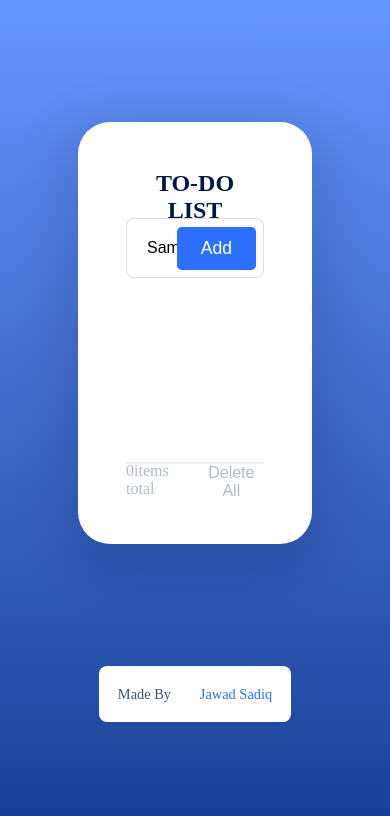
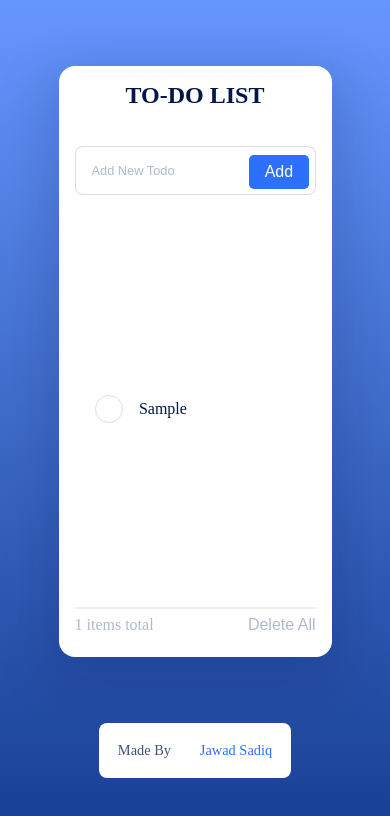
Before and after one commit to JawadSadi/Todo-Website-with-HTML-CSS-and-JS, a plain HTML site: page index.html in a window 390 px wide. Both pictures are taken after typing "Sample" into the empty fields and a click on the button "Add". Drawn offline with Linux system fonts and the light colour scheme.

Commit message:
finshed all the pages

```diff
--- a/index.html
+++ b/index.html
@@ -8,6 +8,7 @@
   </head>
   <body>
     <section id="todo">
+      <div>
         <h2>To-do List</h2>
         <div class="input">
           <input
@@ -16,17 +17,20 @@
             id="todoInput"
             placeholder="Add New Todo"
           />
-        <button class="btn">Add</button>
+          <button class="btn" id="btn">Add</button>
+        </div>
       </div>
       <ul class="scroll">
         <li class="todoList"></li>
       </ul>
+      <div class="foot">
         <div>
           <hr class="counter" />
         </div>
         <div class="counterContainer">
-        <p><span>0</span>items total</p>
+          <p><span class="todoCount">0</span> items total</p>
           <button class="deleteButton">Delete All</button>
+        </div>
       </div>
     </section>
     <footer>
@@ -35,5 +39,6 @@
         <p class="author">Jawad Sadiq</p>
       </div>
     </footer>
+    <script src="index.js"></script>
   </body>
 </html>
--- /dev/null
+++ b/index.js
@@ -0,0 +1,95 @@
+// Retrive todo from local storage or initialize an empty array
+
+let todo = JSON.parse(localStorage.getItem("todo")) || [];
+
+const todoInput = document.getElementById("todoInput");
+
+const todoList = document.querySelector(".todoList");
+
+const todoCount = document.querySelector(".todoCount");
+
+const addButton = document.querySelector(".btn");
+
+const deleteButton = document.querySelector(".deleteButton");
+
+// Initialize
+document.addEventListener("DOMContentLoaded", function () {
+  addButton.addEventListener("click", addTask);
+  todoInput.addEventListener("keydown", function (event) {
+    if (event.key === "Enter") {
+      event.preventDefault();
+      addTask();
+    }
+  });
+  deleteButton.addEventListener("click", deleteAllTasks);
+  displayTasks();
+});
+
+function addTask() {
+  const newTask = todoInput.value.trim();
+  if (newTask !== "") {
+    todo.push({
+      text: newTask,
+      disabled: false,
+    });
+    saveToLocalStorage();
+    todoInput.value = "";
+    displayTasks();
+  }
+}
+
+function deleteAllTasks() {
+  todo = [];
+  saveToLocalStorage();
+  displayTasks();
+}
+
+function displayTasks() {
+  todoList.innerHTML = "";
+  todo.forEach((item, index) => {
+    const p = document.createElement("p");
+    p.innerHTML = `
+    <div class="todoContainer">
+      <input type="checkbox" class="todoCheckbox" id="input-${index}" ${
+      item.disabled ? "checked" : ""
+    }>
+      <p id="todo-${index}" class="${
+      item.disabled ? "disabled" : ""
+    }" onclick="editTask(${index})">${item.text}</p>
+    </div>
+    `;
+    p.querySelector(".todoCheckbox").addEventListener("change", () => {
+      toggleTask(index);
+    });
+    todoList.appendChild(p);
+  });
+  todoCount.textContent = todo.length;
+}
+
+function editTask(index) {
+  const todoItem = document.getElementById(`todo-${index}`);
+  const existingText = todo[index].text;
+  const inputElement = document.createElement("input");
+  inputElement.value = existingText;
+  todoItem.replaceWith(inputElement);
+  inputElement.focus();
+
+  inputElement.addEventListener("blur", function () {
+    const updateText = inputElement.value.trim();
+    if (updateText) {
+      todo[index].text = updateText;
+      saveToLocalStorage();
+    }
+    displayTasks();
+  });
+}
+
+function toggleTask(index) {
+  todo[index].disabled = !todo[index].disabled;
+  saveToLocalStorage();
+  displayTasks();
+}
+
+function saveToLocalStorage() {
+  localStorage.setItem("todo", JSON.stringify(todo));
+}
--- a/style.css
+++ b/style.css
@@ -43,8 +43,8 @@ body {
 #todo {
   padding: 3rem;
   background-color: var(--white);
-  height: 50%;
   width: 60%;
+  height: 80%;
   border-radius: 2rem;
   display: flex;
   flex-direction: column;
@@ -60,9 +60,11 @@ h2 {
   text-transform: uppercase;
 }
 .input {
+  margin: 1rem 0rem;
   position: relative;
   display: flex;
 }
+
 .inputField {
   width: 100%;
   border: 0.06rem solid #d2d2d2bf;
@@ -90,11 +92,24 @@ li {
   padding: 1.3rem;
 }
 .todoList p {
+  display: flex;
+  color: var(--dark);
+  align-items: center;
+  gap: 1rem;
+}
+.todoList .disabled {
   color: #8f98a8;
 }
 .disabled {
   display: flex;
   text-decoration: line-through;
+}
+
+input[type="checkbox"] {
+  appearance: none;
+  -webkit-appearance: none;
+  -moz-appearance: none;
+  cursor: pointer;
 }
 input[type="checkbox"]::before {
   content: "\2713";
@@ -107,7 +122,7 @@ input[type="checkbox"]::before {
   border-radius: 50%;
   color: transparent;
 }
-input[type="checkbox"]::before::after {
+input[type="checkbox"]:checked::before {
   color: var(--white);
   background-color: var(--green);
   border: 0.06rem solid var(--green);
@@ -157,7 +172,7 @@ input[type="checkbox"]::before::after {
   font-weight: 500;
 }
 
-.scroll {
+scroll {
   height: 15rem;
   scrollbar-width: thin;
 }
@@ -171,3 +186,28 @@ input[type="checkbox"]::before::after {
 .scroll::-webkit-scrollbar-track {
   display: none;
 }
+
+@media (max-width: 477px) {
+  #todo {
+    padding: 1rem;
+    background-color: var(--white);
+    width: 70%;
+    height: 70%;
+    border-radius: 1rem;
+  }
+  .inputField {
+    padding: 1rem;
+    font-size: 0.8rem;
+  }
+  .btn {
+    font-size: 1rem;
+    padding: 0.5rem 1rem;
+    right: 0.4rem;
+    bottom: 0.4rem;
+  }
+  input[type="checkbox"]::before {
+    width: 1.6rem;
+    height: 1.6rem;
+    font-size: 1.4rem;
+  }
+}
```
Lines whose indentation alone changed are shown as unchanged.
